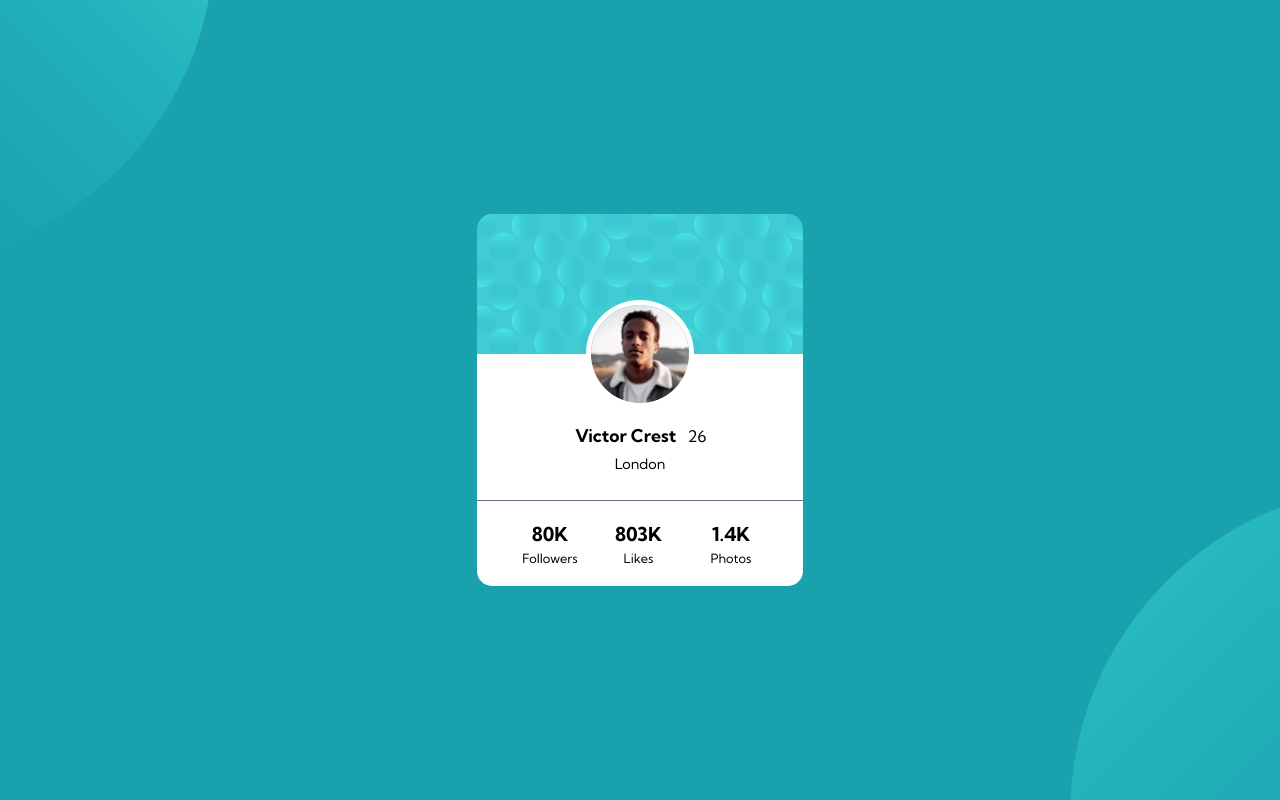
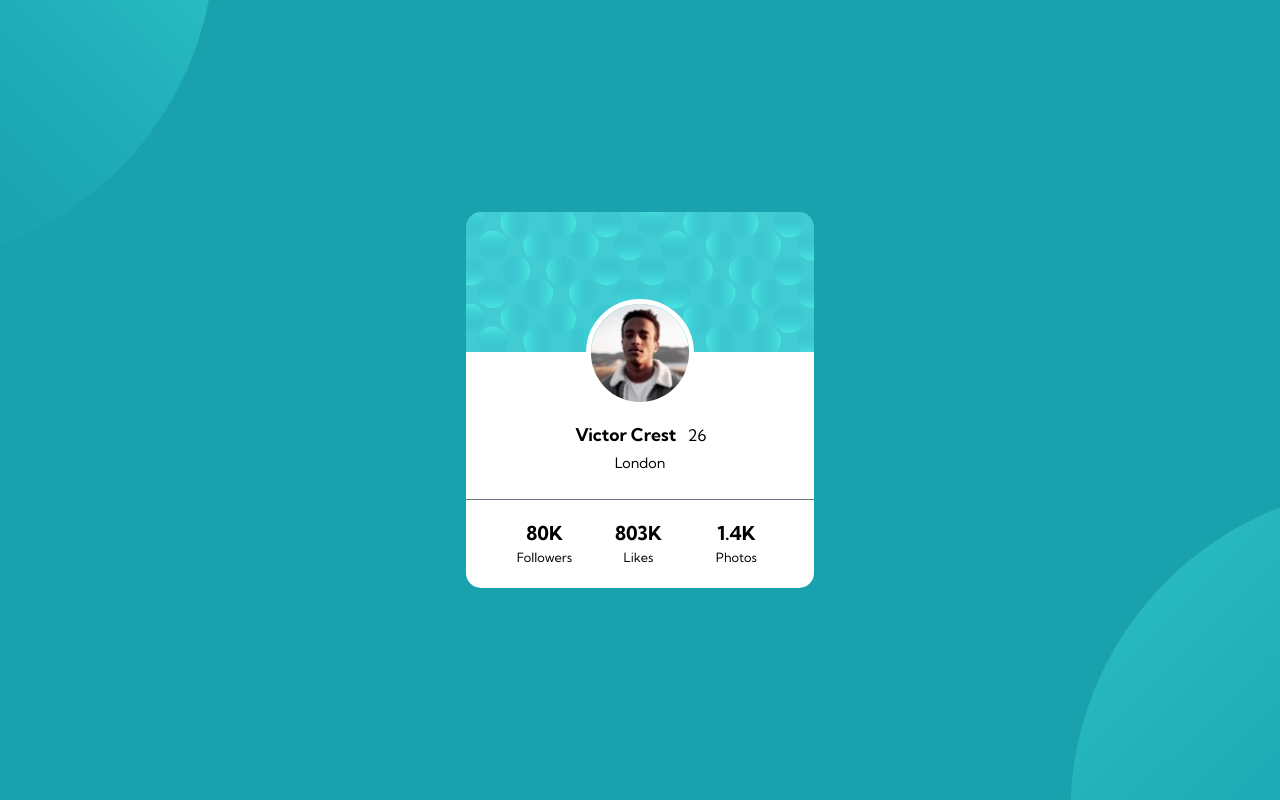
Before and after one commit to mrcordova/profile-card-component, a plain HTML site: page index.html in a window 1280 px wide. Drawn offline with Linux system fonts and the light colour scheme.

Commit message:
dynamic card size

```diff
--- a/css/style.css
+++ b/css/style.css
@@ -44,8 +44,10 @@ body {
     background: white url('/images/bg-pattern-card.svg') no-repeat;
     justify-content: center;
     align-items: center;
-    inline-size: 20.4rem;
-    block-size: 23.3rem;
+    inline-size: clamp(20.4rem, 19.8366rem + 2.4038vw, 22rem);
+    block-size: clamp(23.3rem, 23.2296rem + 0.3005vw, 23.5rem);
+    /* inline-size: 20.4rem;
+    block-size: 23.3rem; */
     border-radius: 15px;
 
 
```
